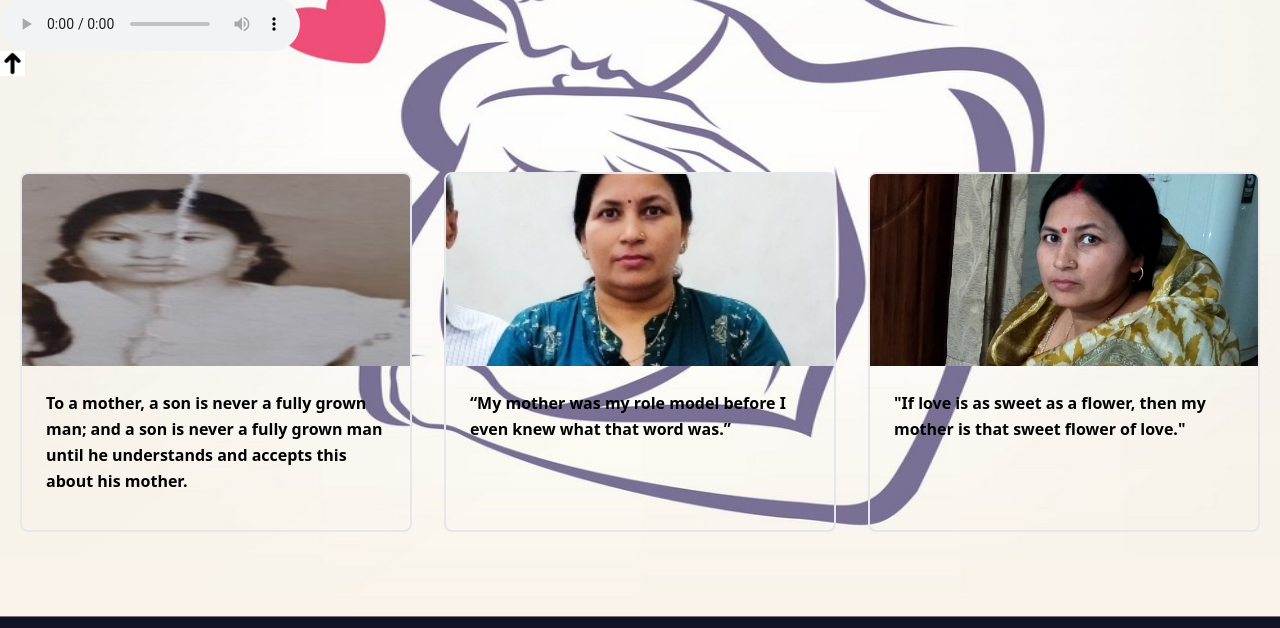
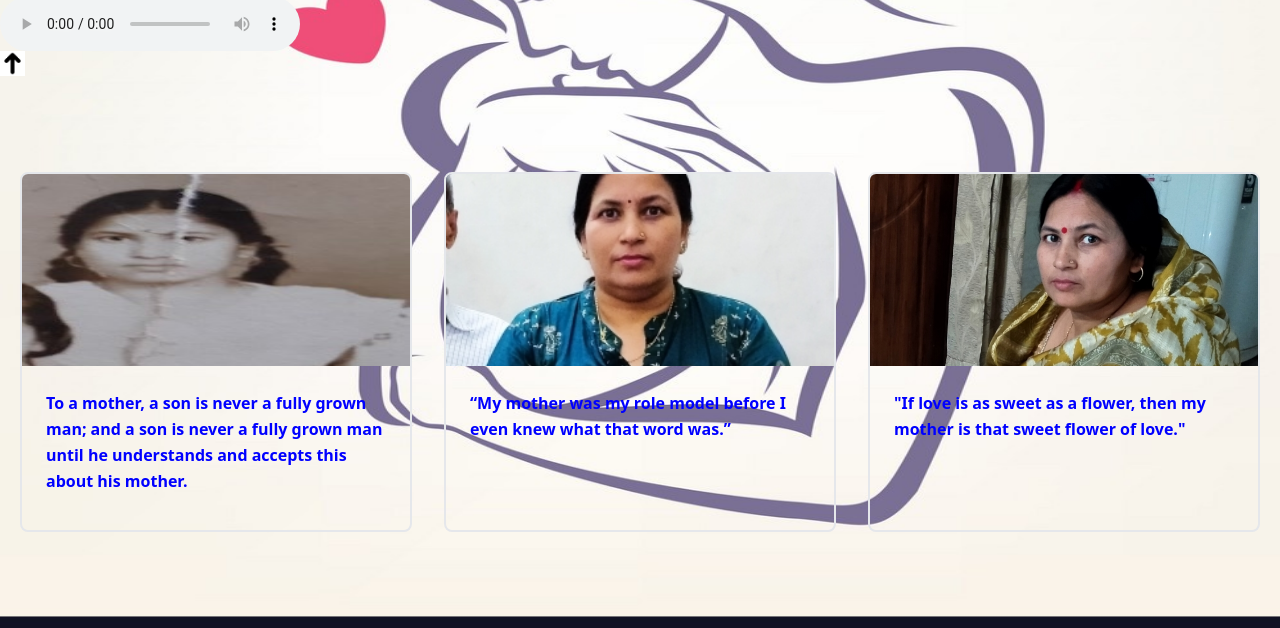
Before and after one commit to Avinash-Gahlowt/MOM, a plain HTML site: page index.html in a window 1280 px wide. Shown: the part 349-977 px from the top of the page. Drawn offline with nearby package versions, Linux system fonts and the light colour scheme.

Commit message:
Update index.html

```diff
--- a/index.html
+++ b/index.html
@@ -38,7 +38,7 @@ text-align: center;">Small present from my side.</p>
                 <div class="p-6">
 
 
-                  <p class="leading-relaxed mb-3" style="color: black;"><b>To a mother, a son is never a fully grown man; and a son is never a fully grown man until he understands and accepts this about his mother.</b></p>
+                  <p class="leading-relaxed mb-3" style="color: blue;"><b>To a mother, a son is never a fully grown man; and a son is never a fully grown man until he understands and accepts this about his mother.</b></p>
                 </div>
               </div>
             </div>
@@ -47,16 +47,16 @@ text-align: center;">Small present from my side.</p>
                 <img class="lg:h-48 md:h-36 w-full object-cover object-center" src="IMG_20200830_191622.jpg" alt="blog" style="object-fit: scaled up;">
                 <div class="p-6">
 
-                  <p class="leading-relaxed mb-3"  style="color: black;"><b>“My mother was my role model before I even knew what that word was.”</b></p>
+                  <p class="leading-relaxed mb-3"  style="color: blue;"><b>“My mother was my role model before I even knew what that word was.”</b></p>
                 </div>
               </div>
             </div>
             <div class="p-4 md:w-1/3">
               <div class="h-full border-2 border-gray-200 rounded-lg overflow-hidden">
-                <img class="lg:h-48 md:h-36 w-full object-cover object-center" src="IMG_20200830_192052.jpg" alt="blog">
+                <img class="lg:h-48 md:h-36 w-full object-cover object-center" src="IMG_20200830_192052.jpg" alt="image relate to blog">
                 <div class="p-6">
 
-                  <p class="leading-relaxed mb-3"  style="color: black"><b>"If love is as sweet as a flower, then my mother is that sweet flower of love."</b></p>
+                  <p class="leading-relaxed mb-3"  style="color: blue"><b>"If love is as sweet as a flower, then my mother is that sweet flower of love."</b></p>
                 </div>
               </div>
             </div>
```
